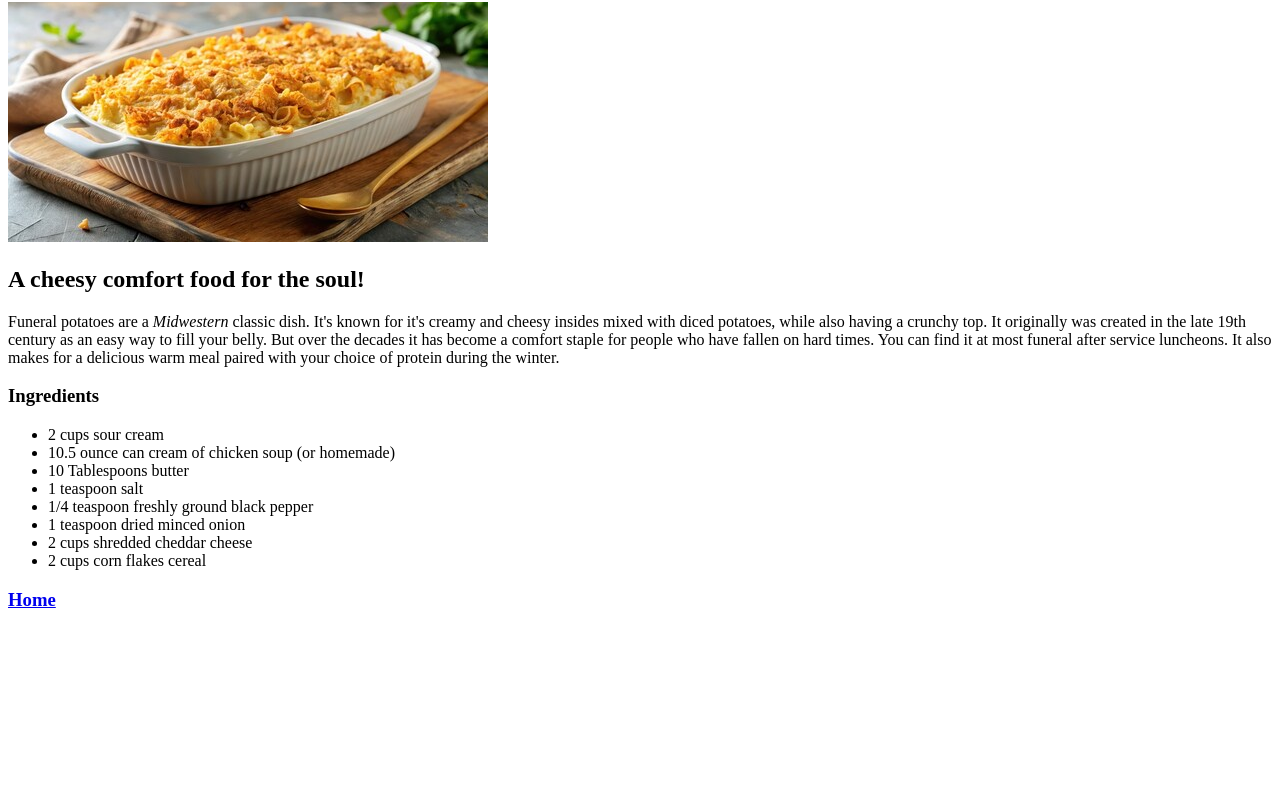
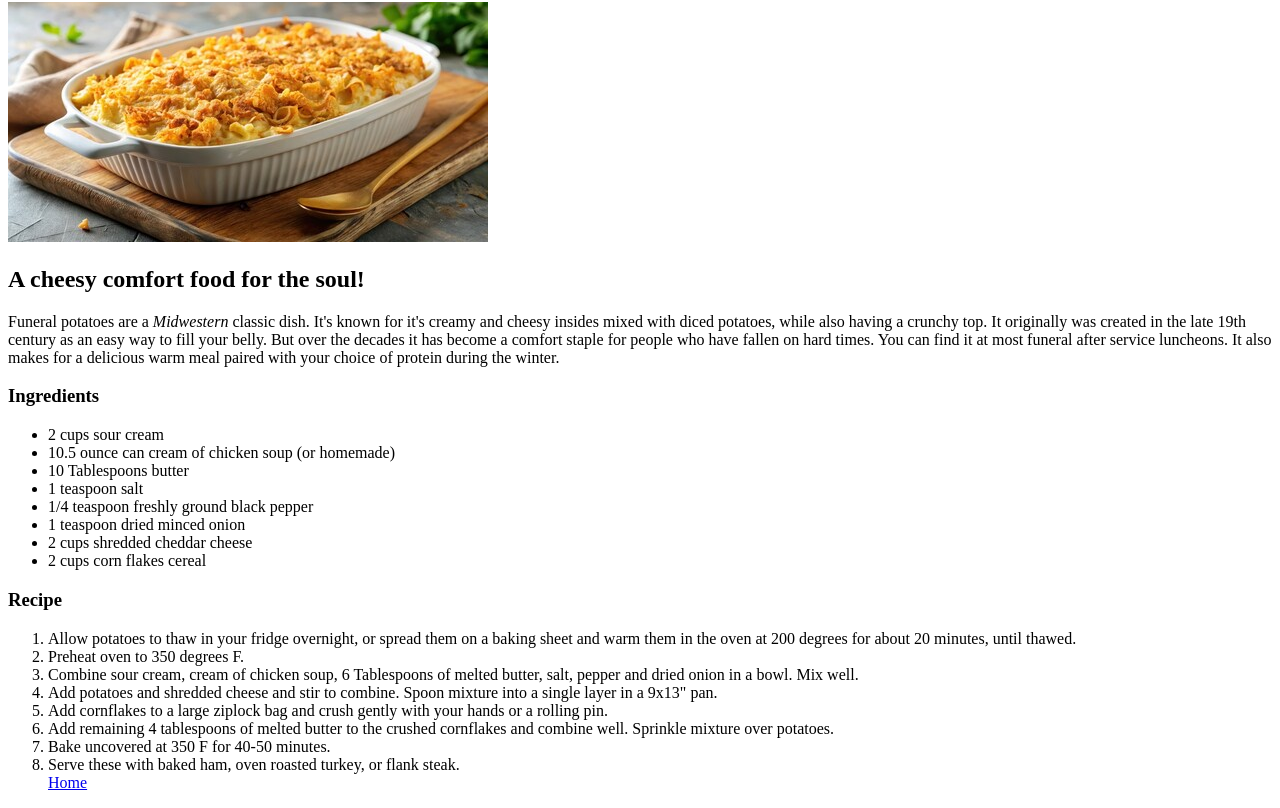
Before and after one commit to proctormichael094-glitch/odin-recipes, a plain HTML site: page recipes/funeral-potatoes.html in a window 1280 px wide. Shown: the part 78-886 px from the top of the page. Before the commit the page ends 800 px from the top, so only its background shows below. Drawn offline with Linux system fonts and the light colour scheme.

Commit message:
Add: Ordered list recipe for funeral-potatoes.html

```diff
--- a/recipes/funeral-potatoes.html
+++ b/recipes/funeral-potatoes.html
@@ -30,7 +30,21 @@
         <li>2 cups corn flakes cereal</li>
       </ul>
 
-    <h3><strong>
+    <h3><strong>Recipe</strong></h3>
+      <ol>
+        <li>Allow potatoes to thaw in your fridge overnight, or spread them on a baking sheet and warm them in
+            the oven at 200 degrees for about 20 minutes, until thawed.</li>
+        <li>Preheat oven to 350 degrees F.</li>
+        <li>Combine sour cream, cream of chicken soup, 6 Tablespoons of melted butter, salt, pepper and dried
+            onion in a bowl. Mix well.</li>
+        <li>Add potatoes and shredded cheese and stir to combine. Spoon mixture into a single layer in a 9x13"
+            pan.</li>
+        <li>Add cornflakes to a large ziplock bag and crush gently with your hands or a rolling pin.</li>
+        <li>Add remaining 4 tablespoons of melted butter to the crushed cornflakes and combine well. Sprinkle
+            mixture over potatoes.</li>
+        <li>Bake uncovered at 350 F for 40-50 minutes.</li>
+        <li>Serve these with baked ham, oven roasted turkey, or flank steak.</li>
+
 
 
     <a href="../index.html">Home</a>
```
